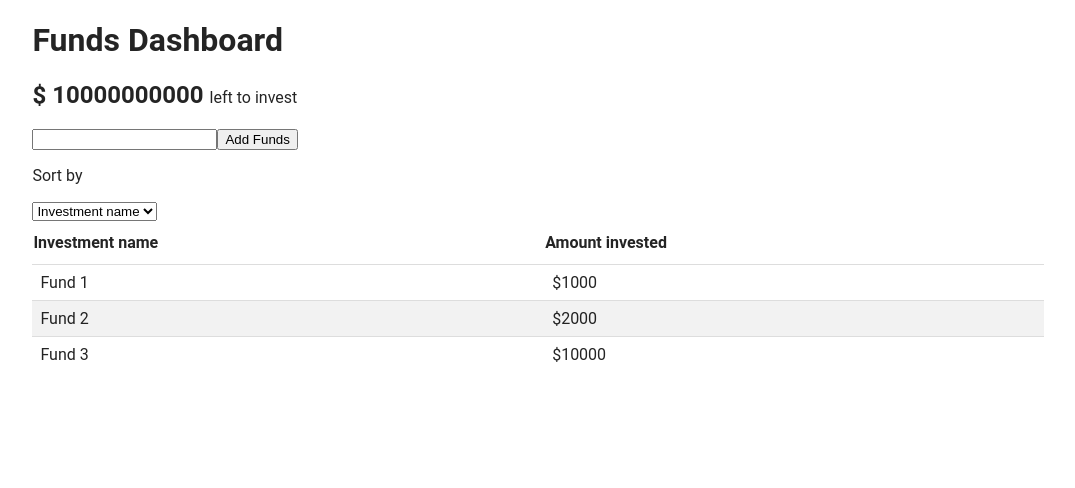
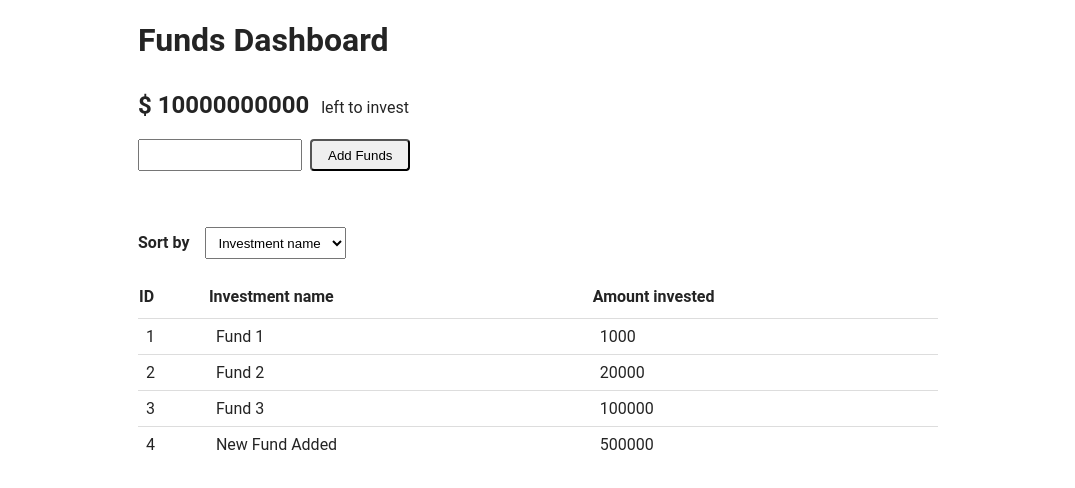
Before and after one commit to Ranada/fund_management_app, a React (Create React App) app in the folder view/fund-react-app/: page / in a window 1280 px wide. Shown: the top 488 px of the page, without its empty margins (102-1177 px from the left). Built offline with nearby package versions, Linux system fonts and the light colour scheme.

Commit message:
Able to dynamically display table from mock-data.json

```diff
--- a/view/fund-react-app/src/App.css
+++ b/view/fund-react-app/src/App.css
@@ -1,27 +1,63 @@
+h1 {
+  margin-bottom: 32px;
+}
+
+button {
+  height: 32px;
+  border-radius: 4px;
+  padding: 0 16px;
+}
+
+input {
+  height: 28px;
+  width: 160px;
+  padding: 0;
+}
+
+select {
+  height: 32px;
+  padding: 0 8px;
+  margin-bottom: 16px;
+}
+
 .App-content-container {
   width: 80%;
+  max-width: 800px;
   margin: auto;
   text-align: left;
   font-family: Roboto, Lato, Arial, Helvetica, sans-serif;
   color: rgba(0,0,0, 0.86);
 }
 
-.App-table {
+.ViewDashboard-add-funds {
+  margin-bottom: 40px;
+}
+
+.ViewDashboard-add-funds input {
+  margin-right: 8px;
+}
+
+.ViewDashboard-sort-label {
+  display: inline-block;
+  margin-right: 16px;
+}
+
+.ViewDashboard-table {
   border-collapse: collapse;
   width: 100%;
 }
 
-.App-table td {
+.ViewDashboard-table td {
   border-top: 1px solid #ddd;
   border-top: 1px solid #ddd;
   padding: 8px;
 }
 
-.App-table tr:nth-child(even){background-color: #f2f2f2;}
+.ViewDashboard tr:nth-child(even){background-color: #f2f2f2;}
 
-.App-table tr:hover {background-color: #ddd;}
+.ViewDashboard tr:hover {background-color: #ddd;}
 
-.App-table th {
+.ViewDashboard-table th {
   padding-top: 12px;
   padding-bottom: 12px;
   text-align: left;
--- /dev/null
+++ b/view/fund-react-app/src/mock-data.json
@@ -0,0 +1,22 @@
+[
+    {
+        "id": 1,
+        "name": "Fund 1",
+        "amount": 1000
+    },
+    {
+        "id": 2,
+        "name": "Fund 2",
+        "amount": 20000
+    },
+    {
+        "id": 3,
+        "name": "Fund 3",
+        "amount": 100000
+    },
+     {
+        "id": 4,
+        "name": "New Fund Added",
+        "amount": 500000
+    }
+]
--- a/view/fund-react-app/src/view_dashboard/Components/AddFunds.js
+++ b/view/fund-react-app/src/view_dashboard/Components/AddFunds.js
@@ -1,6 +1,6 @@
 export default function AddFunds() {
     return (
-        <div className="AddFunds">
+        <div className="ViewDashboard-add-funds">
             <input type="text"></input>
             <button>Add Funds</button>
         </div>
--- a/view/fund-react-app/src/view_dashboard/Components/FundTable.js
+++ b/view/fund-react-app/src/view_dashboard/Components/FundTable.js
@@ -1,25 +1,26 @@
+import { useState } from 'react';
+import MockData from '../../mock-data.json';
+
 export default function FundTable() {
+    const [investments, setInvestments] = useState(MockData);
+
     return (
-        <table className="App-table">
-            <thead className="App-table-headers">
+        <table className="ViewDashboard-table">
+            <thead className="ViewDashboard-table-headers">
                 <tr>
-                <th>Investment name</th>
-                <th>Amount invested</th>
+                    <th>ID</th>
+                    <th>Investment name</th>
+                    <th>Amount invested</th>
                 </tr>
             </thead>
             <tbody>
-                <tr>
-                <td>Fund 1</td>
-                <td>$1000</td>
-                </tr>
-                <tr>
-                <td>Fund 2</td>
-                <td>$2000</td>
-                </tr>
-                <tr>
-                <td>Fund 3</td>
-                <td>$10000</td>
-                </tr>
+                { investments.map((investment) => (
+                    <tr>
+                        <td>{investment.id}</td>
+                        <td>{investment.name}</td>
+                        <td>{investment.amount}</td>
+                    </tr>
+                ))}
             </tbody>
         </table>
     );
--- a/view/fund-react-app/src/view_dashboard/Components/FundsLeftToInvest.js
+++ b/view/fund-react-app/src/view_dashboard/Components/FundsLeftToInvest.js
@@ -1,6 +1,6 @@
 export default function FundsLeftToInvest() {
     let amountLeftToInvest = 10000000000;
     return (
-        <h2>$ {amountLeftToInvest} <span style={{fontSize: "16px", fontWeight: 400}}>left to invest</span></h2>
+        <h2>$ {amountLeftToInvest} <span style={{fontSize: "16px", fontWeight: "400", marginLeft: "6px"}}>left to invest</span></h2>
     );
 }
--- a/view/fund-react-app/src/view_dashboard/Components/Sort.js
+++ b/view/fund-react-app/src/view_dashboard/Components/Sort.js
@@ -1,7 +1,7 @@
 export default function Sort() {
     return (
-        <div>
-            <p>Sort by</p>
+        <div className="ViewDashboard-sort">
+            <h4 className="ViewDashboard-sort-label">Sort by</h4>
             <select>
                 <option value="name">Investment name</option>
                 <option value="name">Amount invested</option>
--- a/view/fund-react-app/src/view_dashboard/ViewDashboard.js
+++ b/view/fund-react-app/src/view_dashboard/ViewDashboard.js
@@ -4,6 +4,7 @@ import Sort from './Components/Sort'
 import FundTable from './Components/FundTable'
 
 export default function ViewDashboard() {
+
     return (
         <div className="View-dashboard">
             <FundsLeftToInvest />
```
Also changed, not shown: view/fund-react-app/public/logo192.png (added), view/fund-react-app/public/manifest.json (added), view/fund-react-app/src/App.js (line endings or trailing spaces).
